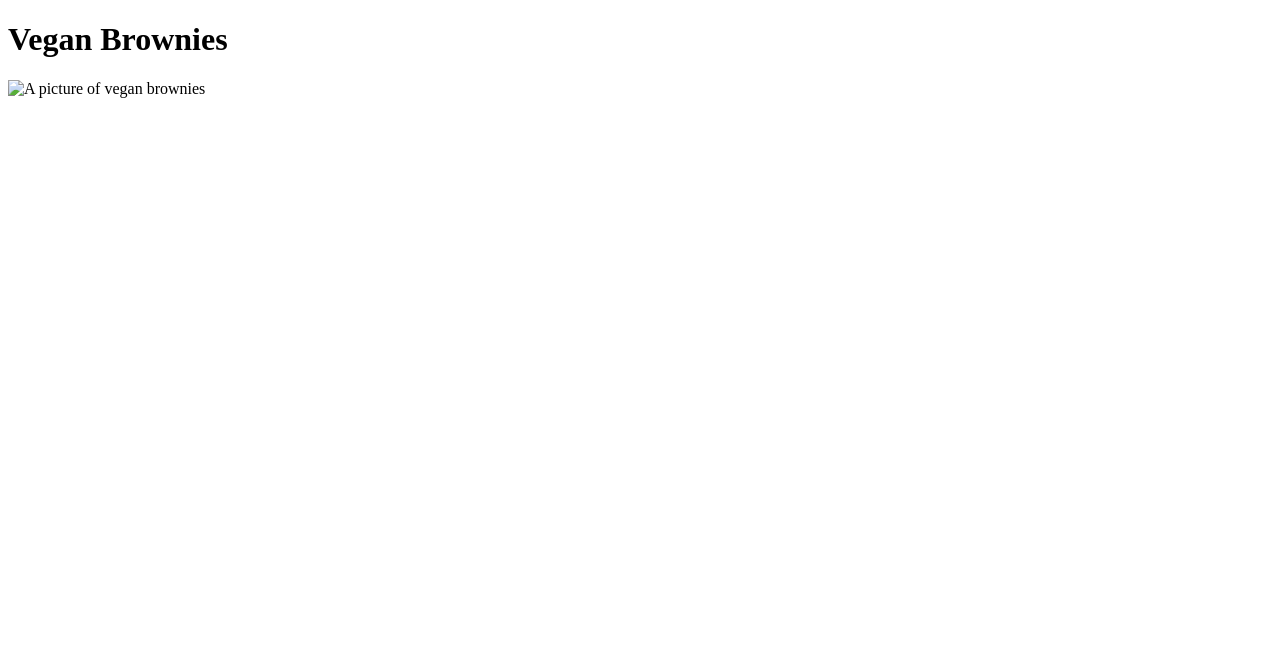
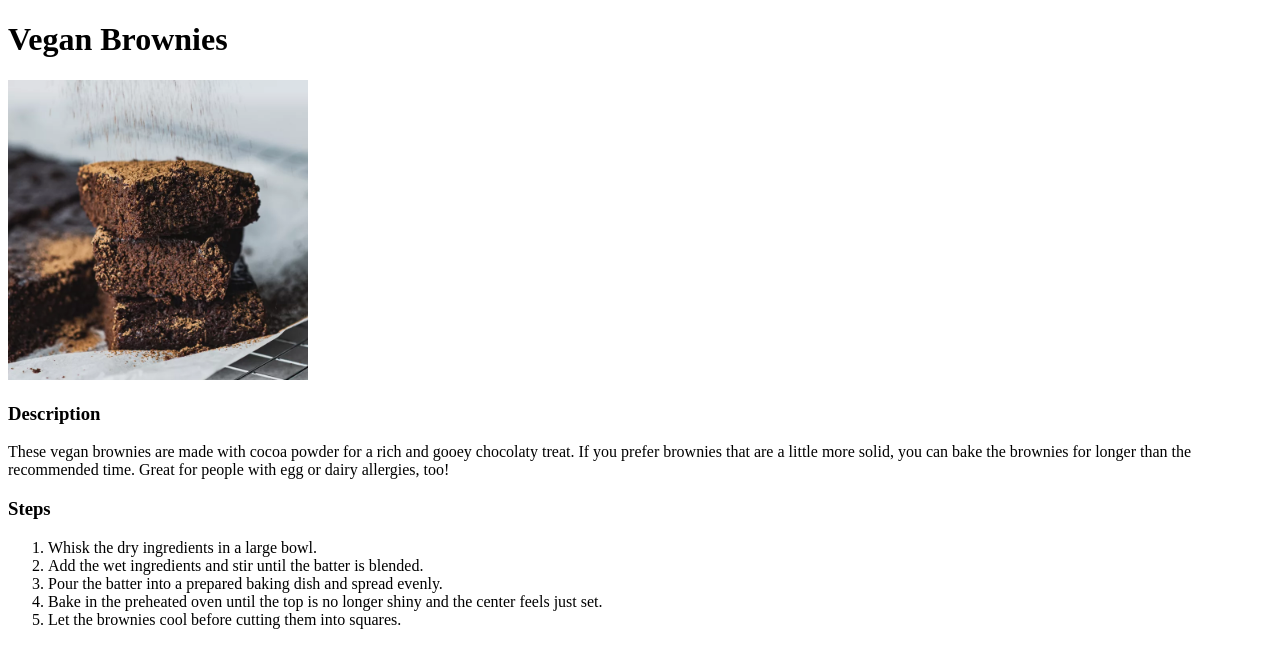
Before and after one commit to mhlowry/odin-recipes, a plain HTML site: page recipes/vegan-brownies.html in a window 1280 px wide. Drawn offline with Linux system fonts and the light colour scheme.

Commit message:
Added recipe information to vegan-brownies.html

```diff
--- a/recipes/vegan-brownies.html
+++ b/recipes/vegan-brownies.html
@@ -7,6 +7,16 @@
 </head>
 <body>
     <h1>Vegan Brownies</h1>
-    <img href="https://www.allrecipes.com/thmb/Qw3RrOucsDETsCmqgEWn9g-NZ18=/750x0/filters:no_upscale():max_bytes(150000):strip_icc():format(webp)/7680580-vegan-brownies-kevin-chavarria-1x1-1-4501e0a21b9a4473a86dd8e0abd93702.jpg" alt="A picture of vegan brownies">
+    <img src="../images/brownie-pic.jpg" alt="A picture of vegan brownies" height="300" width="300">
+    <h3>Description</h3>
+    <p>These vegan brownies are made with cocoa powder for a rich and gooey chocolaty treat. If you prefer brownies that are a little more solid, you can bake the brownies for longer than the recommended time. Great for people with egg or dairy allergies, too!</p>
+    <h3>Steps</h3>
+    <ol>
+        <li>Whisk the dry ingredients in a large bowl. </li>
+        <li>Add the wet ingredients and stir until the batter is blended. </li>
+        <li>Pour the batter into a prepared baking dish and spread evenly. </li>
+        <li>Bake in the preheated oven until the top is no longer shiny and the center feels just set.</li>
+        <li>Let the brownies cool before cutting them into squares. </li>
+    </ol>
 </body>
 </html>
```
